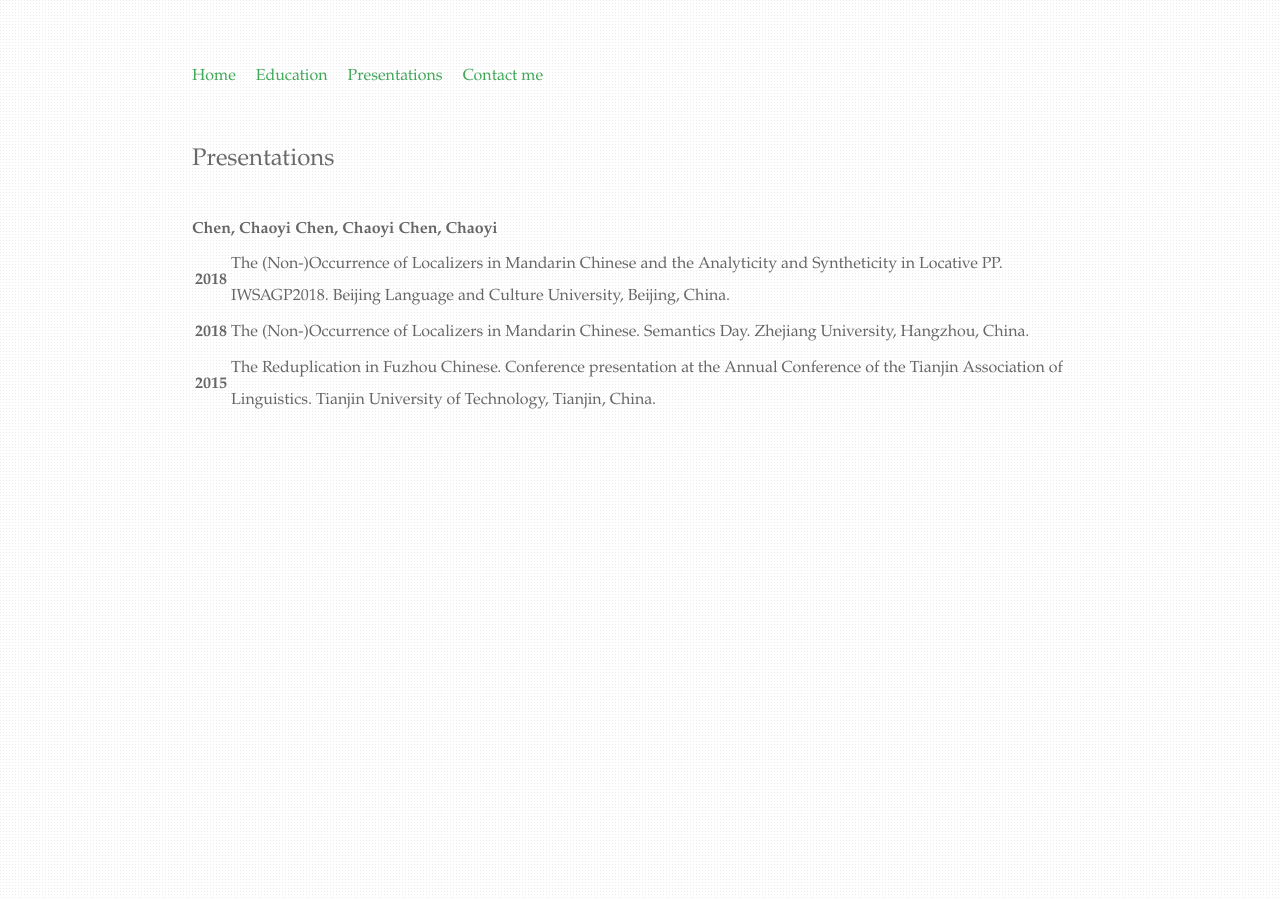
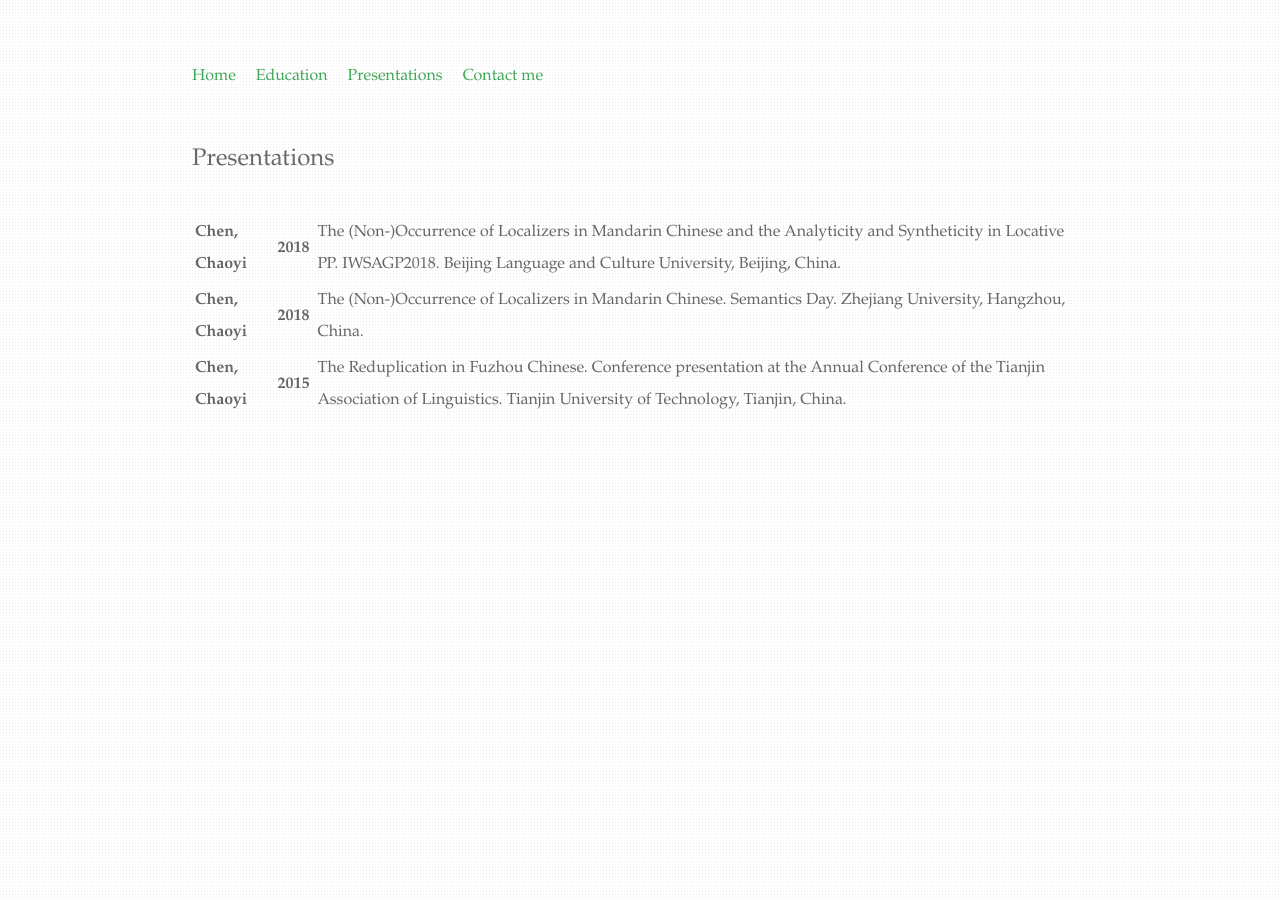
Before and after one commit to chaoyichen71/chaoyichen71.github.io, a Jekyll site: the page built from Presentations/index.html, in a window 1280 px wide. Built offline with Jekyll 4.4.1, drawn with Linux system fonts in a browser that asks for light colours; some of the changed lines change nothing that is shown.

Commit message:
Update index.html

```diff
--- a/Presentations/index.html
+++ b/Presentations/index.html
@@ -6,20 +6,20 @@ title: Presentations
 </br>
 <h2>{{ page.title }}</h2>
 </br>
-<table>
+<table >
 <tr>
-  <td,width="20%"><b>Chen, Chaoyi</b></td>
-  <td><b>2018</b></td>
+  <td><b>Chen, Chaoyi</b></td>
+  <td><b>2018&nbsp</b></td>
   <td>The (Non-)Occurrence of Localizers in Mandarin Chinese and the Analyticity and Syntheticity in Locative PP. IWSAGP2018. Beijing Language and Culture University, Beijing, China.</b></td>
 </tr>
 <tr>
-  <td,width="20%"><b>Chen, Chaoyi</b></td>
-  <td><b>2018</b></td>
+  <td><b>Chen, Chaoyi</b></td>
+  <td><b>2018&nbsp</b></td>
   <td>The (Non-)Occurrence of Localizers in Mandarin Chinese. Semantics Day. Zhejiang University, Hangzhou, China.</td>
 </tr>
 <tr>
-  <td,width="20%"><b>Chen, Chaoyi</b></td>
-  <td><b>2015</b></td>
+  <td><b>Chen, Chaoyi</b></td>
+  <td><b>2015&nbsp</b></td>
   <td>The Reduplication in Fuzhou Chinese. Conference presentation at the Annual Conference of the Tianjin Association of Linguistics. Tianjin University of Technology, Tianjin, China.</td>
 </tr>
 </table>
```
